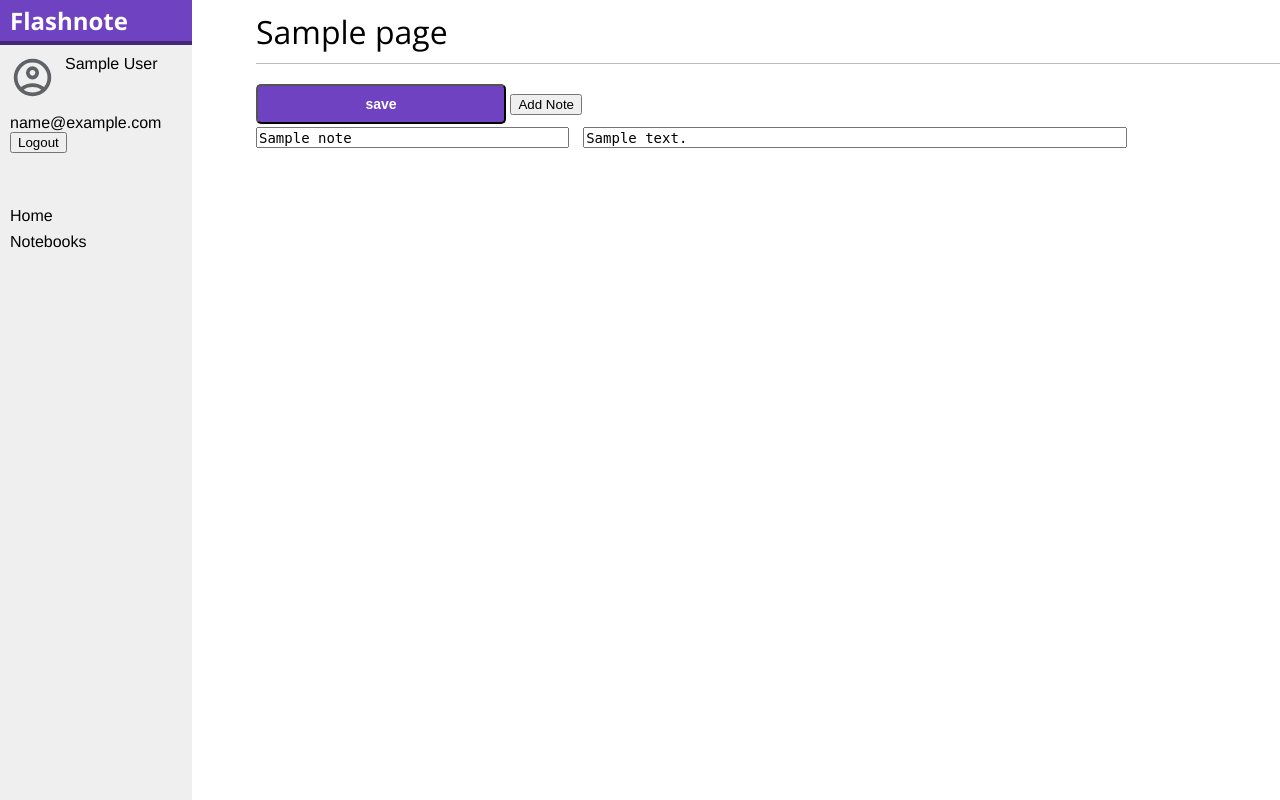
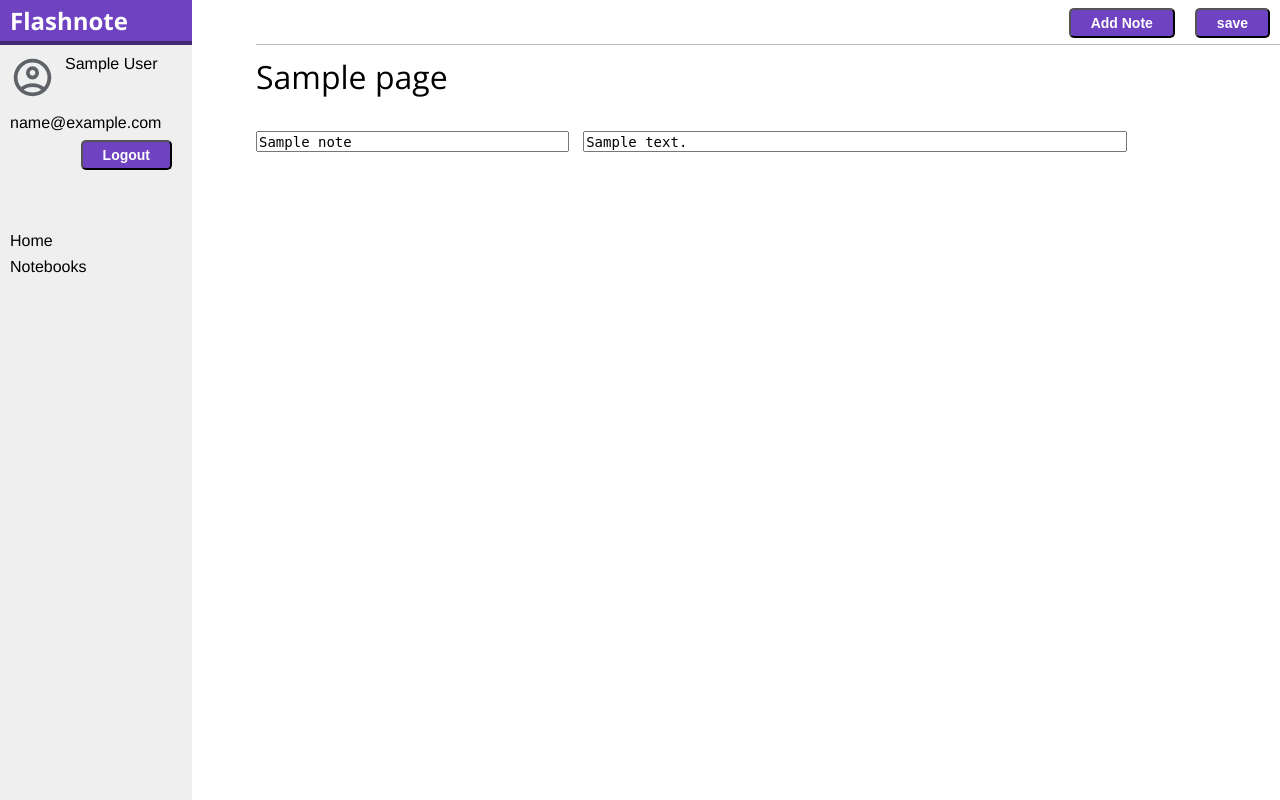
Before and after one commit to troshchiy/flashnote, a Django app: a page that uses flashnote/editor/templates/editor/pages/content.html in a window 1280 px wide. Run offline with Django 5.2, Linux system fonts and the light colour scheme; a user stored in the database is signed in; tables that the repository leaves empty hold one stand-in row (values such as "Sample post").

Commit message:
Improve css

```diff
--- a/flashnote/editor/static/css/editor.css
+++ b/flashnote/editor/static/css/editor.css
@@ -57,7 +57,18 @@ input[type=submit] {
     min-width:250px;
 }
 
-input[type=submit]:hover {
+button {
+    float:right;
+    margin:8px 10px;
+    padding:5px 20px;
+    font-size:14px;
+    border-radius:5px;
+    font-weight:bold;
+    background:#6f42c1;
+    color:#fff;
+}
+
+input[type=submit]:hover, button:hover {
     background:#432874;
 }
 
@@ -153,6 +164,23 @@ table a:hover {
     padding:0 0 0 30px;
 }
 
+#editor-header {
+    width:100%;
+    height:44px;
+    border-bottom:1px solid #bbb;
+}
+
+#save-notes-btn {
+    float:right;
+    margin:8px 10px;
+    padding:5px 20px;
+    min-width:0;
+}
+
+#page-title {
+    border-bottom:none;
+}
+
 .container {
     display:grid;
     grid-template-columns:30% 70%;
--- a/flashnote/editor/templates/editor/pages/content.html
+++ b/flashnote/editor/templates/editor/pages/content.html
@@ -4,9 +4,11 @@
 {% block title %}Editor{% endblock %}
 
 {% block content %}
-    <h1>{{ page.title }}</h1>
-    <input type="submit" value="save" form="form-container">
-    <button id="add-note" type="button" >Add Note</button>
+    <div id="editor-header">
+        <input id="save-notes-btn" type="submit" value="save" form="form-container">
+        <button id="add-note-btn" type="button" >Add Note</button>
+    </div>
+    <h1 id="page-title">{{ page.title }}</h1>
     <form id="form-container" action="{% url 'editor:page_content' page.slug %}" method="post">
             {% csrf_token %}
             {{ notes_formset.management_form }}
```
